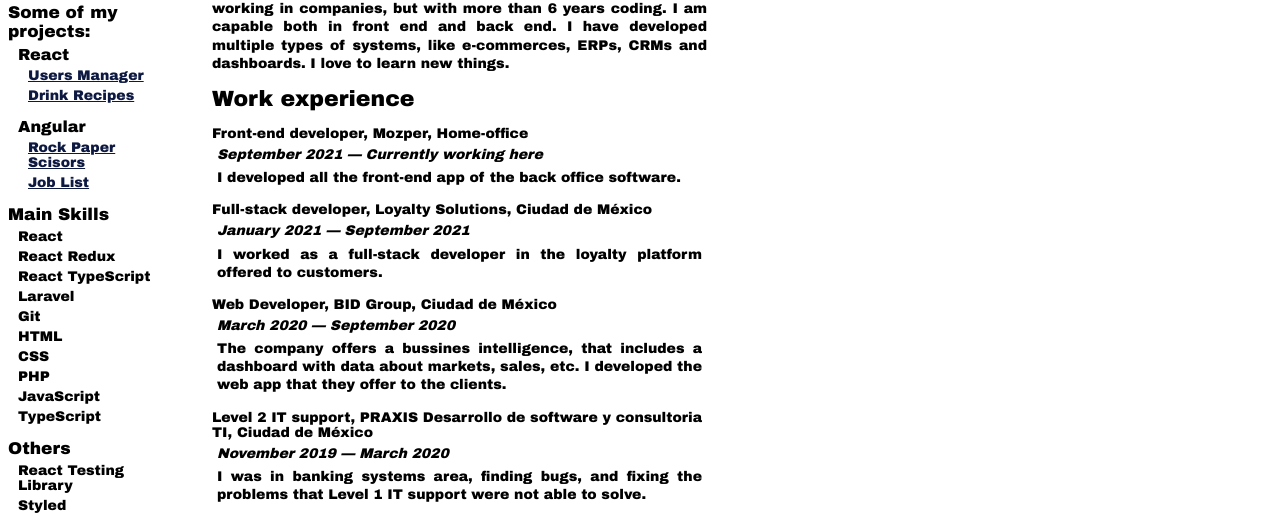
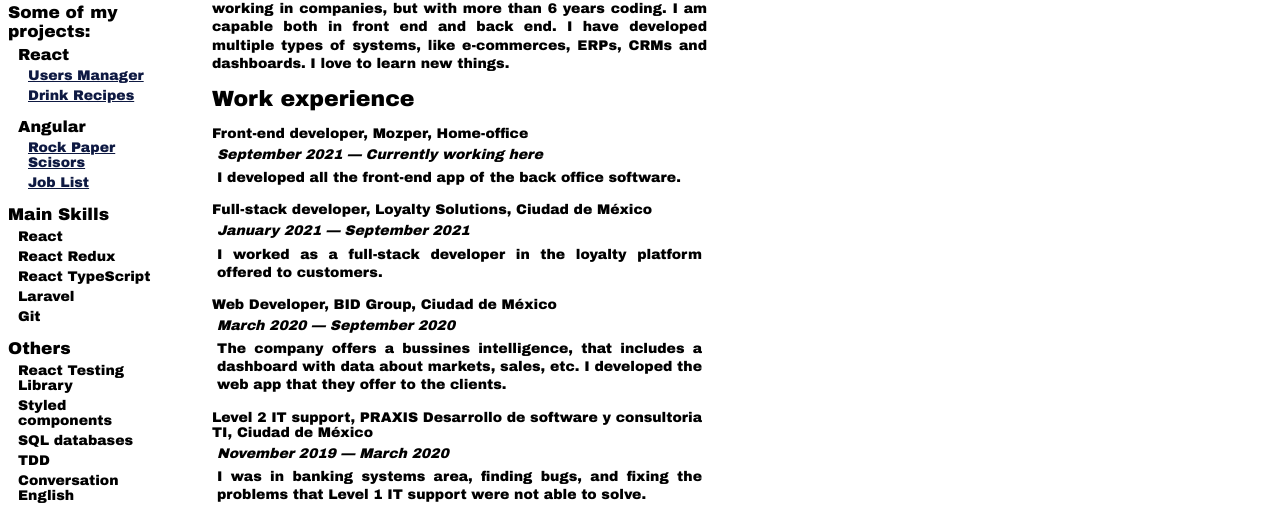
Before and after one commit to alanicio/CV, a plain HTML site: page index.html in a window 1280 px wide. Shown: the part 244-758 px from the top of the page. Drawn offline with Linux system fonts and the light colour scheme.

Commit message:
small fix done

```diff
--- a/index.html
+++ b/index.html
@@ -96,11 +96,6 @@
                     </ul> -->
                     <li class="skill">Laravel</li>
                     <li class="skill">Git</li>
-                    <li class="skill">HTML</li>
-                    <li class="skill">CSS</li>
-                    <li class="skill">PHP</li>
-                    <li class="skill">JavaScript</li>
-                    <li class="skill">TypeScript</li>
                 </ul>
                 <div class="title">Others</div>
                 <ul class="skills-list">
```
